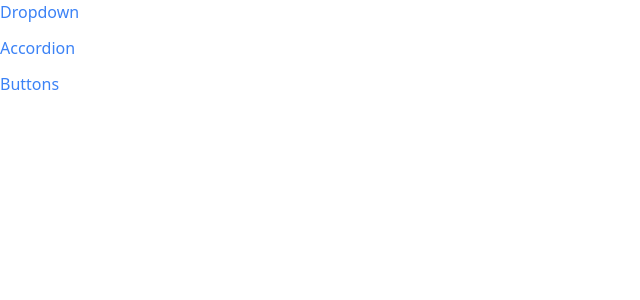
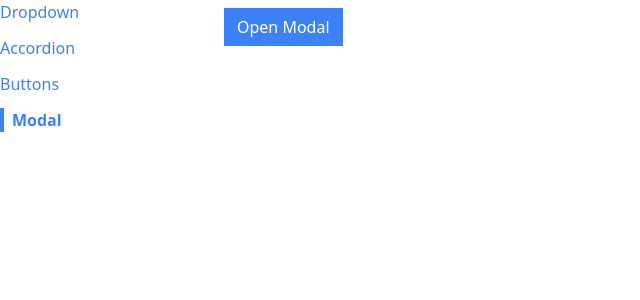
Before and after one commit to stefanstax/mrwr-comps, a React (Create React App) app: page /modal in a window 1280 px wide. Shown: the top 300 px of the page, without its empty margins (0-640 px from the left). Built offline with nearby package versions, Linux system fonts and the light colour scheme.

Commit message:
Modal component added

```diff
--- a/public/index.html
+++ b/public/index.html
@@ -39,5 +39,6 @@
       To begin the development, run `npm start` or `yarn start`.
       To create a production bundle, use `npm run build` or `yarn build`.
     -->
+    <div class="modal-container"></div>
   </body>
 </html>
--- a/src/App.js
+++ b/src/App.js
@@ -3,6 +3,7 @@
 import AccordionPage from "./pages/AccordionPage";
 import ButtonPage from "./pages/ButtonPage";
 import Sidebar from "./components/Sidebar";
+import ModalPage from "./pages/ModalPage";
 const App = () => {
   return (
     <div className="container mx-auto grid grid-cols-6 gap-4">
@@ -17,6 +18,9 @@
         <Route path="/buttons">
           <ButtonPage />
         </Route>
+        <Route path="/modal">
+          <ModalPage />
+        </Route>
       </div>
     </div>
   );
--- /dev/null
+++ b/src/components/Modal.js
@@ -0,0 +1,31 @@
+import ReactDOM from "react-dom";
+import { useEffect } from "react";
+
+const Modal = ({ onClose, children, actionBar }) => {
+  useEffect(() => {
+    document.body.classList.add("overflow-hidden");
+
+    // Cleanup
+    return () => {
+      document.body.classList.remove("overflow-hidden");
+    };
+  }, []);
+
+  return ReactDOM.createPortal(
+    <div>
+      <div
+        onClick={onClose}
+        className="fixed inset-0 bg-gray-300 opacity-80 cursor-pointer"
+      ></div>
+      <div className="fixed inset-40 p-10 bg-white drop-shadow-md rounded">
+        <div className="flex flex-col justify-between h-full">
+          {children}
+          <div className="flex justify-end">{actionBar}</div>
+        </div>
+      </div>
+    </div>,
+    document.querySelector(".modal-container")
+  );
+};
+
+export default Modal;
--- a/src/components/Sidebar.js
+++ b/src/components/Sidebar.js
@@ -6,6 +6,7 @@
     { label: "Dropdown", path: "/dropdown" },
     { label: "Accordion", path: "/accordion" },
     { label: "Buttons", path: "/buttons" },
+    { label: "Modal", path: "/modal" },
   ];
 
   const renderedLinks = links.map((link) => {
--- /dev/null
+++ b/src/pages/ModalPage.js
@@ -0,0 +1,40 @@
+import React, { useState } from "react";
+import Modal from "../components/Modal";
+import Button from "../components/Button";
+
+const ModalPage = () => {
+  const [showModal, setShowModal] = useState(false);
+
+  const handleClick = () => {
+    setShowModal(!showModal);
+  };
+
+  const handleClose = () => {
+    setShowModal(false);
+  };
+
+  const actionBar = (
+    <div>
+      <Button primary onClick={handleClose}>
+        I Accept
+      </Button>
+    </div>
+  );
+
+  const modal = (
+    <Modal onClose={handleClose} actionBar={actionBar}>
+      <h1>Random Text</h1>
+    </Modal>
+  );
+
+  return (
+    <div>
+      <Button primary onClick={handleClick}>
+        {showModal ? "Close" : "Open"} Modal
+      </Button>
+      {showModal && modal}
+    </div>
+  );
+};
+
+export default ModalPage;
```
